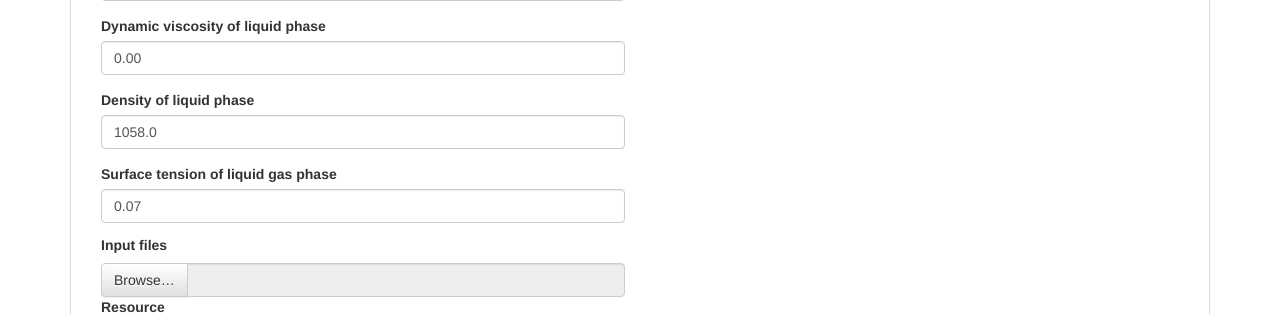
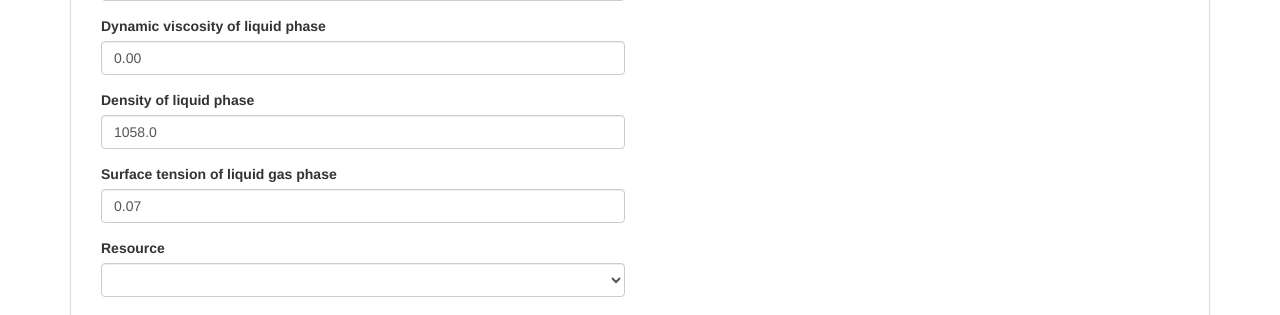
Before and after one commit to simphony/simphony-sqmpy, a Flask app: template sqmpy/templates/job/droplet_submit.html in a window 1280 px wide. Shown: the part 941-1256 px from the top of the page. Run offline with Flask 2, Linux system fonts and the light colour scheme; the template is opened without the code that fills it: values that come from a table or form of the project are taken from there, others are empty; some libraries are stand-ins or nearby versions.

Commit message:
remove input files

```diff
--- a/sqmpy/job/forms.py
+++ b/sqmpy/job/forms.py
@@ -105,7 +105,6 @@ class DropletJobSubmissionForm(Form):
     density_of_liquid_phase = wtf.FloatField('Density of liquid phase', default=1058.0)
     surface_tension_of_liquid_gas_interface = wtf.DecimalField('Surface tension of liquid gas phase', default=70.0e-3)
 
-    input_files = FileField('Input files', [wtf.validators.Optional()])
     # choices will be filled at runtime
     resource = \
         wtf.SelectField('Resource', [wtf.validators.Optional()], coerce=str)
--- a/sqmpy/templates/job/droplet_submit.html
+++ b/sqmpy/templates/job/droplet_submit.html
@@ -32,20 +32,6 @@ New job - {{super()}}
                     {{ render_field(form.density_of_liquid_phase) }}
                     {{ render_field(form.surface_tension_of_liquid_gas_interface) }}
 
-                    <h5><strong>Input files</strong></h6>
-                     <div class="input-group">
-                         <span class="input-group-btn">
-                             <span class="btn btn-default btn-file">
-                                 Browse&hellip; <input type="file" multiple id="input_files" name="input_files">
-                             </span>
-                         </span>
-                         <input type="text" class="form-control" readonly>
-                     </div>
-                     {% if form.input_files.errors %}
-                         {% for error in form.input_files.errors %}
-                             <div style="color:red;">{{ error }}</div>
-                         {% endfor %}
-                     {% endif %}
                     {{ render_field(form.resource) }}
                     {{ render_field(form.description) }}
                     <span id="options" class="collapse">
```
Also changed, not shown: sample.config.py (added, +62 -0 lines).
